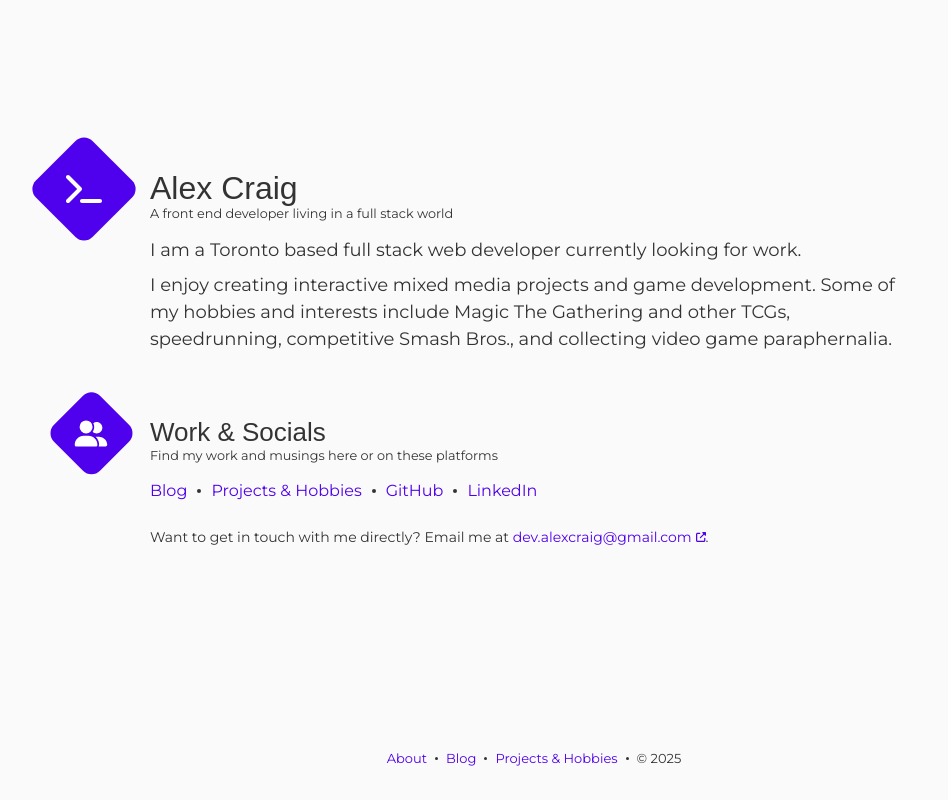
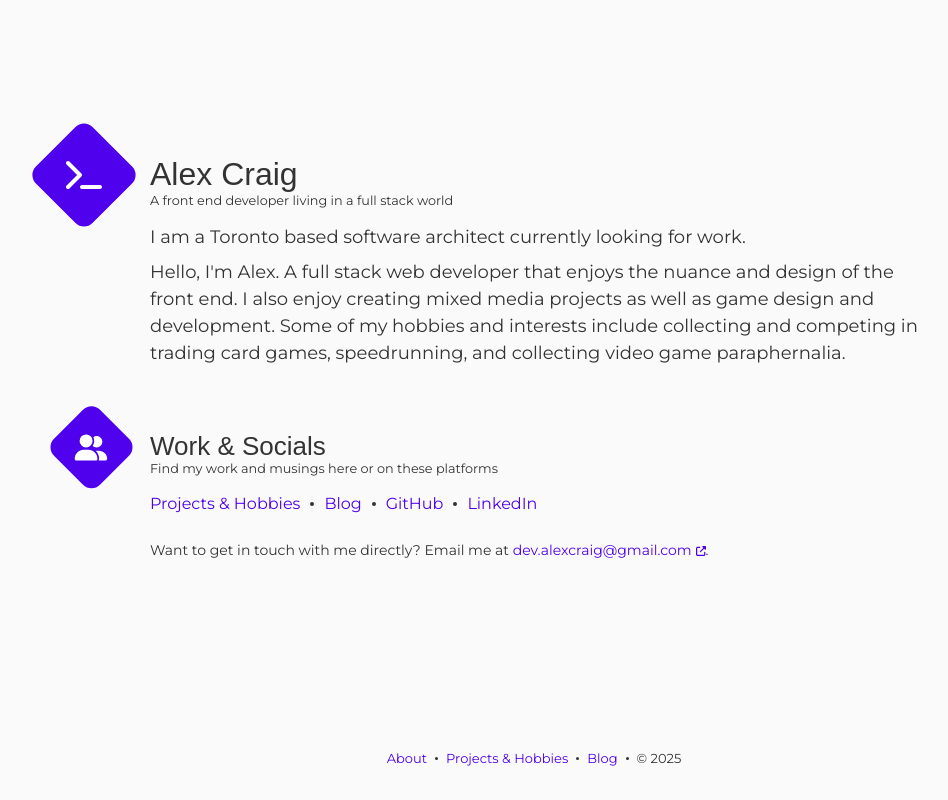
Before and after one commit to im-sticky/im-sticky.github.io, a Next.js app: page / in a window 1280 px wide. Shown: the whole page, without its empty margins (106-1054 px from the left). Built offline with nearby package versions, Linux system fonts and the light colour scheme; a web font is replaced by a local one.

Commit message:
update about

```diff
--- a/app/(footer)/page.tsx
+++ b/app/(footer)/page.tsx
@@ -22,11 +22,12 @@ export default function About() {
         </small>
 
         <div className={styles.about__bio}>
-          <p>I am a Toronto based full stack web developer currently looking for work.</p>
+          <p>I am a Toronto based software architect currently looking for work.</p>
           <p>
-            I enjoy creating interactive mixed media projects and game development. Some of my
-            hobbies and interests include Magic The Gathering and other TCGs, speedrunning,
-            competitive Smash Bros., and collecting video game paraphernalia.
+            Hello, I'm Alex. A full stack web developer that enjoys the nuance and design of the
+            front end. I also enjoy creating mixed media projects as well as game design and
+            development. Some of my hobbies and interests include collecting and competing in
+            trading card games, speedrunning, and collecting video game paraphernalia.
           </p>
         </div>
 
@@ -38,8 +39,8 @@ export default function About() {
         </small>
 
         <ul className={styles['about__social-list']}>
+          <DeepLink href="/projects" name="Projects &amp; Hobbies" />
           <DeepLink href="/blog" name="Blog" />
-          <DeepLink href="/projects" name="Projects &amp; Hobbies" />
           <SocialLink href="https://github.com/im-sticky" name="GitHub" />
           <SocialLink href="https://www.linkedin.com/in/alex-craig-57427069/" name="LinkedIn" />
         </ul>
--- a/components/Layout/index.tsx
+++ b/components/Layout/index.tsx
@@ -19,10 +19,10 @@ export function Layout({children, includeFooter = true}: LayoutProps) {
               <InternalLink to="/">About</InternalLink>
             </li>
             <li className={styles['footer__list-item']}>
-              <InternalLink to="/blog">Blog</InternalLink>
+              <InternalLink to="/projects">Projects &amp; Hobbies</InternalLink>
             </li>
             <li className={styles['footer__list-item']}>
-              <InternalLink to="/projects">Projects &amp; Hobbies</InternalLink>
+              <InternalLink to="/blog">Blog</InternalLink>
             </li>
             <li className={styles['footer__list-item']}>&copy;&nbsp;{new Date().getFullYear()}</li>
           </ul>
```
